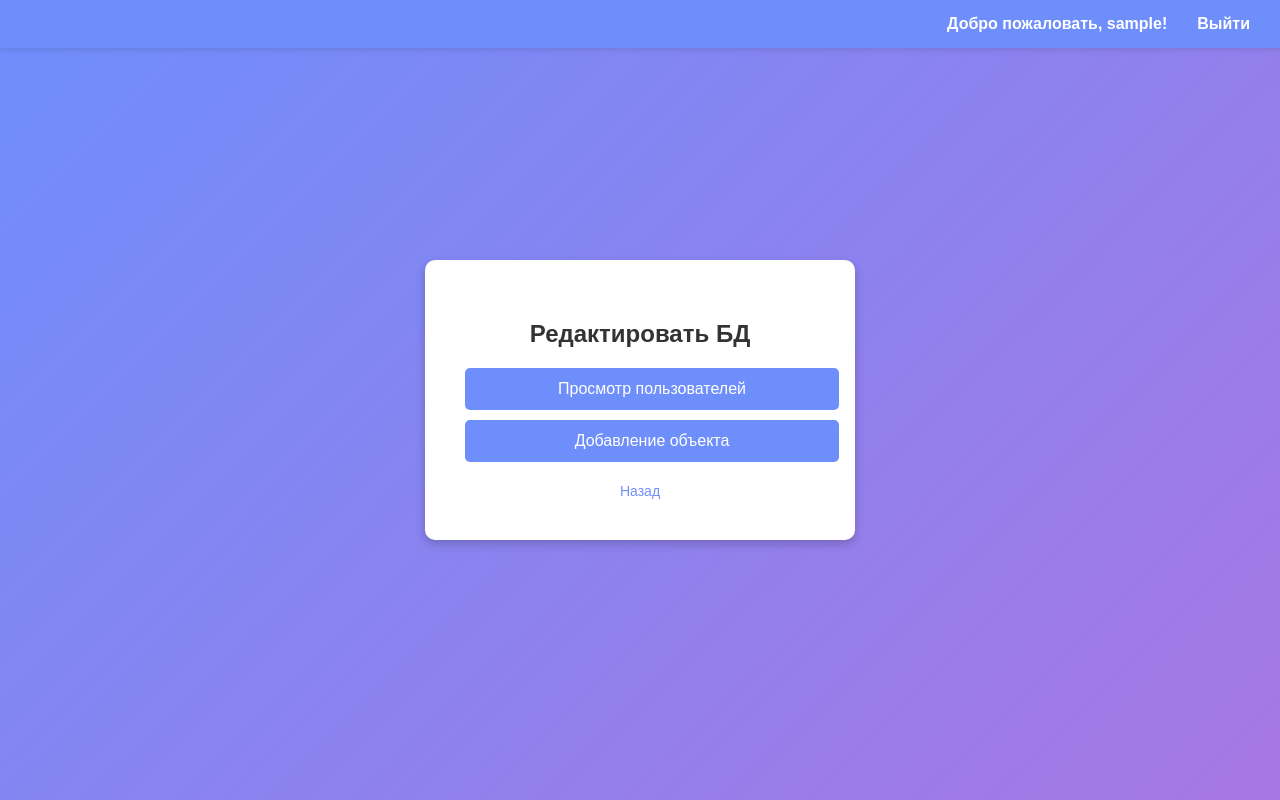
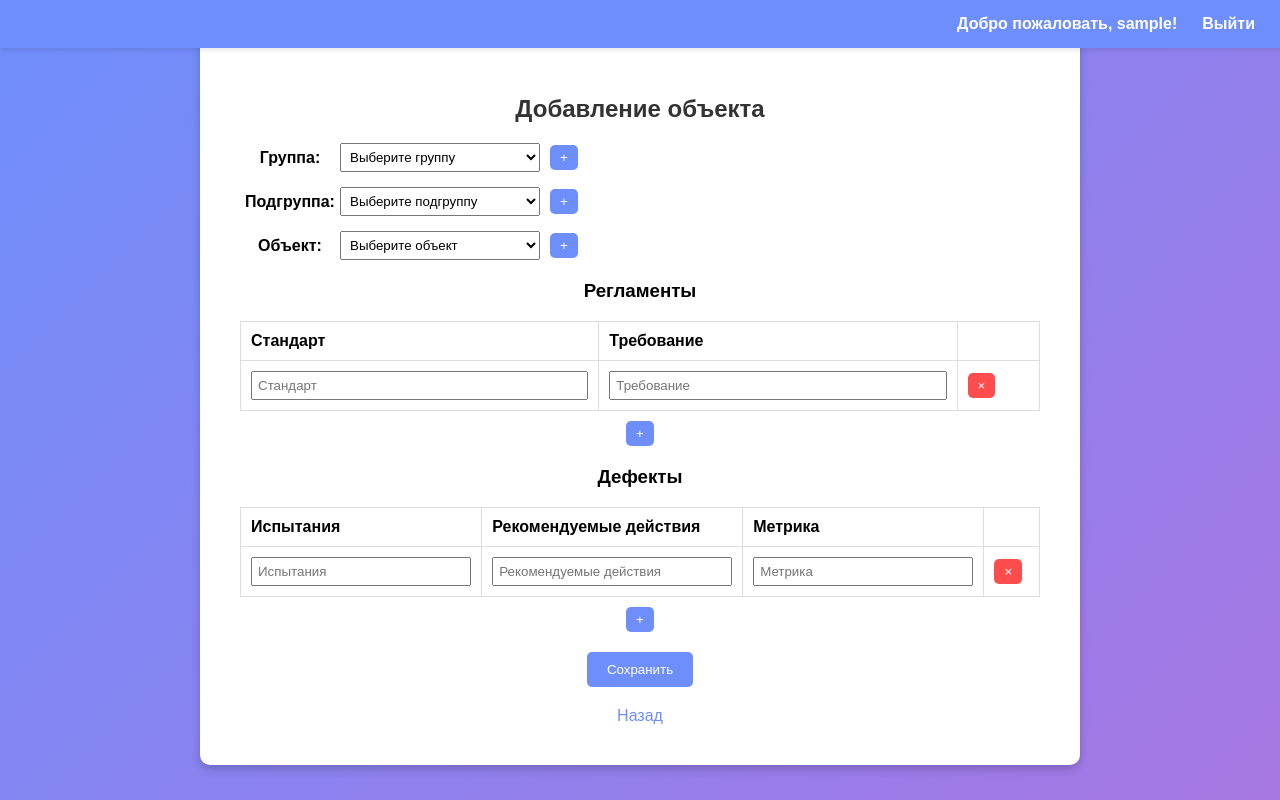
Before and after one commit to abletoburntheweb/kenergy, a Django app: page /edit-db/ in a window 1280 px wide. Run offline with Django 3.2, Linux system fonts and the light colour scheme; the visitor is signed in with stand-in values (Sample User, id 1).

Commit message:
add edit_db

```diff
--- a/kenergy/core/static/css/edit_db.css
+++ b/kenergy/core/static/css/edit_db.css
@@ -35,7 +35,7 @@
     text-decoration: none;
     font-size: 16px;
     font-weight: bold;
-    padding: 5px 15px; /
+    padding: 5px 10px;
     border: none;
     border-radius: 5px;
     background-color: #6e8efb;
@@ -62,7 +62,7 @@ body {
     padding: 40px;
     border-radius: 10px;
     box-shadow: 0 4px 10px rgba(0, 0, 0, 0.2);
-    width: 350px;
+    width: 800px;
     text-align: center;
 }
 
@@ -72,43 +72,116 @@ h2 {
     font-size: 24px;
 }
 
-.button-group {
+.form-group {
     display: flex;
-    flex-direction: column;
-    gap: 10px;
+    align-items: center;
+    margin-bottom: 15px;
 }
 
-.btn {
-    display: inline-block;
-    width: 100%;
-    padding: 12px;
-    font-size: 16px;
-    text-align: center;
-    text-decoration: none;
-    color: #fff;
+.form-group label {
+    width: 100px;
+    font-weight: bold;
+}
+
+.form-group select {
+    width: 200px;
+    padding: 5px;
+    margin-right: 10px;
+}
+
+.add-button {
     background-color: #6e8efb;
+    color: white;
     border: none;
+    padding: 5px 10px;
     border-radius: 5px;
     cursor: pointer;
     transition: background-color 0.3s ease;
 }
 
-.btn:hover {
+.add-button:hover {
     background-color: #5a7de2;
 }
 
-.btn-back {
+.section {
+    margin-top: 20px;
+}
+
+.table-container {
+    position: relative;
+}
+
+table {
+    width: 100%;
+    border-collapse: collapse;
+    margin-bottom: 10px;
+}
+
+table th,
+table td {
+    padding: 10px;
+    border: 1px solid #ddd;
+    text-align: left;
+}
+
+table input {
+    width: 100%;
+    padding: 5px;
+    box-sizing: border-box;
+}
+
+.remove-button {
+    background-color: #ff4d4d;
+    color: white;
+    border: none;
+    padding: 5px 10px;
+    border-radius: 5px;
+    cursor: pointer;
+    transition: background-color 0.3s ease;
+}
+
+.remove-button:hover {
+    background-color: #c83737;
+}
+
+.add-row-button {
+    background-color: #6e8efb;
+    color: white;
+    border: none;
+    padding: 5px 10px;
+    border-radius: 5px;
+    cursor: pointer;
+    transition: background-color 0.3s ease;
+}
+
+.add-row-button:hover {
+    background-color: #5a7de2;
+}
+
+.save-button {
+    display: block;
+    margin: 20px auto;
+    background-color: #6e8efb;
+    color: white;
+    border: none;
+    padding: 10px 20px;
+    border-radius: 5px;
+    cursor: pointer;
+    transition: background-color 0.3s ease;
+}
+
+.save-button:hover {
+    background-color: #5a7de2;
+}
+
+.back-link {
+    display: block;
+    margin-top: 10px;
+    text-decoration: none;
     color: #6e8efb;
-    text-decoration: none;
-    font-size: 14px;
     transition: color 0.3s ease;
 }
 
-.btn-back:hover {
-    text-decoration: underline;
+.back-link:hover {
     color: #5a7de2;
 }
-
-.mt-3 {
-    margin-top: 20px;
-}
--- /dev/null
+++ b/kenergy/core/static/js/add_object.js
@@ -0,0 +1,47 @@
+// core/static/js/add_object.js
+document.addEventListener('DOMContentLoaded', () => {
+    // Добавление строки в таблицу регламентов
+    const regulationsTable = document.getElementById('regulations-table');
+    const addRegulationButton = document.querySelector('.section:nth-child(2) .add-row-button');
+
+    addRegulationButton.addEventListener('click', () => {
+        const newRow = `
+            <tr>
+                <td><input type="text" name="standard" placeholder="Стандарт"></td>
+                <td><input type="text" name="requirement" placeholder="Требование"></td>
+                <td><button type="button" class="remove-button">×</button></td>
+            </tr>
+        `;
+        regulationsTable.querySelector('tbody').insertAdjacentHTML('beforeend', newRow);
+
+        // Добавляем обработчик события для кнопки удаления
+        regulationsTable.querySelectorAll('.remove-button').forEach(button => {
+            button.addEventListener('click', (e) => {
+                e.target.closest('tr').remove();
+            });
+        });
+    });
+
+    // Добавление строки в таблицу дефектов
+    const defectsTable = document.getElementById('defects-table');
+    const addDefectButton = document.querySelector('.section:nth-child(3) .add-row-button');
+
+    addDefectButton.addEventListener('click', () => {
+        const newRow = `
+            <tr>
+                <td><input type="text" name="test" placeholder="Испытания"></td>
+                <td><input type="text" name="recommendation" placeholder="Рекомендуемые действия"></td>
+                <td><input type="number" name="metric" placeholder="Метрика"></td>
+                <td><button type="button" class="remove-button">×</button></td>
+            </tr>
+        `;
+        defectsTable.querySelector('tbody').insertAdjacentHTML('beforeend', newRow);
+
+        // Добавляем обработчик события для кнопки удаления
+        defectsTable.querySelectorAll('.remove-button').forEach(button => {
+            button.addEventListener('click', (e) => {
+                e.target.closest('tr').remove();
+            });
+        });
+    });
+});
--- a/kenergy/core/templates/core/edit_db.html
+++ b/kenergy/core/templates/core/edit_db.html
@@ -4,7 +4,7 @@
 <head>
     <meta charset="UTF-8">
     <meta name="viewport" content="width=device-width, initial-scale=1.0">
-    <title>Редактировать БД</title>
+    <title>Добавление объекта</title>
     {% load static %}
     <link rel="stylesheet" href="{% static 'css/edit_db.css' %}">
 </head>
@@ -21,14 +21,95 @@
     </div>
 
     <div class="form-container">
-        <h2>Редактировать БД</h2>
-        <div class="button-group">
-            <a href="{% url 'view_users' %}" class="btn">Просмотр пользователей</a>
-            <a href="{% url 'add_object' %}" class="btn">Добавление объекта</a>
-        </div>
-        <div class="mt-3 text-center">
-            <a href="{% url 'admin_panel' %}" class="btn-back">Назад</a>
-        </div>
+        <h2>Добавление объекта</h2>
+        <form method="post" action="{% url 'save_object' %}">
+            {% csrf_token %}
+            <div class="form-group">
+                <label for="group">Группа:</label>
+                <select id="group" name="group">
+                    <option value="">Выберите группу</option>
+                    {% for group in groups %}
+                        <option value="{{ group.id_g }}">{{ group.название }}</option>
+                    {% endfor %}
+                </select>
+                <button type="button" class="add-button">+</button>
+            </div>
+
+            <div class="form-group">
+                <label for="subgroup">Подгруппа:</label>
+                <select id="subgroup" name="subgroup">
+                    <option value="">Выберите подгруппу</option>
+                    {% for subgroup in subgroups %}
+                        <option value="{{ subgroup.id_g }}">{{ subgroup.название }}</option>
+                    {% endfor %}
+                </select>
+                <button type="button" class="add-button">+</button>
+            </div>
+
+            <div class="form-group">
+                <label for="object">Объект:</label>
+                <select id="object" name="object">
+                    <option value="">Выберите объект</option>
+                    {% for obj in objects %}
+                        <option value="{{ obj.id_o }}">{{ obj.название }}</option>
+                    {% endfor %}
+                </select>
+                <button type="button" class="add-button">+</button>
+            </div>
+
+            <div class="section">
+                <h3>Регламенты</h3>
+                <div class="table-container">
+                    <table id="regulations-table">
+                        <thead>
+                            <tr>
+                                <th>Стандарт</th>
+                                <th>Требование</th>
+                                <th></th>
+                            </tr>
+                        </thead>
+                        <tbody>
+                            <tr>
+                                <td><input type="text" name="standard" placeholder="Стандарт"></td>
+                                <td><input type="text" name="requirement" placeholder="Требование"></td>
+                                <td><button type="button" class="remove-button">×</button></td>
+                            </tr>
+                        </tbody>
+                    </table>
+                    <button type="button" class="add-row-button">+</button>
+                </div>
+            </div>
+
+            <div class="section">
+                <h3>Дефекты</h3>
+                <div class="table-container">
+                    <table id="defects-table">
+                        <thead>
+                            <tr>
+                                <th>Испытания</th>
+                                <th>Рекомендуемые действия</th>
+                                <th>Метрика</th>
+                                <th></th>
+                            </tr>
+                        </thead>
+                        <tbody>
+                            <tr>
+                                <td><input type="text" name="test" placeholder="Испытания"></td>
+                                <td><input type="text" name="recommendation" placeholder="Рекомендуемые действия"></td>
+                                <td><input type="number" name="metric" placeholder="Метрика"></td>
+                                <td><button type="button" class="remove-button">×</button></td>
+                            </tr>
+                        </tbody>
+                    </table>
+                    <button type="button" class="add-row-button">+</button>
+                </div>
+            </div>
+
+            <button type="submit" class="save-button">Сохранить</button>
+            <a href="{% url 'system_settings' %}" class="back-link">Назад</a>
+        </form>
     </div>
+
+    <script src="{% static 'js/add_object.js' %}"></script>
 </body>
 </html>
--- a/kenergy/core/urls.py
+++ b/kenergy/core/urls.py
@@ -23,6 +23,7 @@ urlpatterns = [
     path('', views.login_view, name='login'),
     path('admin-panel/', views.admin_panel, name='admin_panel'),
     path('edit-db/', views.edit_db, name='edit_db'),
+    path('save-object/', views.save_object, name='save_object'),
     path('system-settings/', views.system_settings, name='system_settings'),
     path('regulations/', views.regulations, name='regulations'),  # Регламенты
     path('definition/', views.definition, name='definition'),  # Определение
--- a/kenergy/core/views.py
+++ b/kenergy/core/views.py
@@ -225,10 +225,61 @@ def standards_delete(request, pk):
 def edit_db(request):
     if not request.user.is_staff:
         return redirect('system_settings')
-    return render(request, 'core/edit_db.html')
+
+    # Получаем все инвентари
+    inventories = Inventory.objects.all()
+
+    # Получаем выбранный инвентарь из GET-параметров
+    selected_inventory_id = request.GET.get('inventory')
+    if selected_inventory_id:
+        groups = Groups.objects.filter(id_i=selected_inventory_id)
+    else:
+        groups = []
+
+    # Передаем данные в шаблон
+    return render(request, 'core/edit_db.html', {
+        'inventories': inventories,
+        'groups': groups,
+        'selected_inventory_id': int(selected_inventory_id) if selected_inventory_id else None,
+    })
 @login_required
 def system_settings(request):
     return render(request, 'core/system_settings.html')
+
+@login_required
+def save_object(request):
+    if request.method == 'POST':
+        # Получаем данные из POST-запроса
+        group_id = request.POST.get('group')
+        subgroup_id = request.POST.get('subgroup')
+        object_id = request.POST.get('object')
+
+        standards = request.POST.getlist('standard')
+        requirements = request.POST.getlist('requirement')
+
+        tests = request.POST.getlist('test')
+        recommendations = request.POST.getlist('recommendation')
+        metrics = request.POST.getlist('metric')
+
+        # Создаем объект
+        group = Groups.objects.get(id_g=group_id)
+        obj = Object.objects.create(id_g=group, название="Новый объект")
+
+        # Создаем стандарты
+        for standard, requirement in zip(standards, requirements):
+            Standards.objects.create(id_o=obj, стандарт=standard, требование=requirement)
+
+        # Создаем тесты
+        for test, recommendation, metric in zip(tests, recommendations, metrics):
+            Tests.objects.create(
+                id_o=obj,
+                испытание=test,
+                рекомендация=recommendation,
+                метрика=float(metric)
+            )
+
+        return redirect('edit_db')
+    return redirect('edit_db')
 
 @login_required
 def regulations(request):
```
Also changed, not shown: kenergy/core/templates/core/add_object.html (added, +70 -0 lines).
